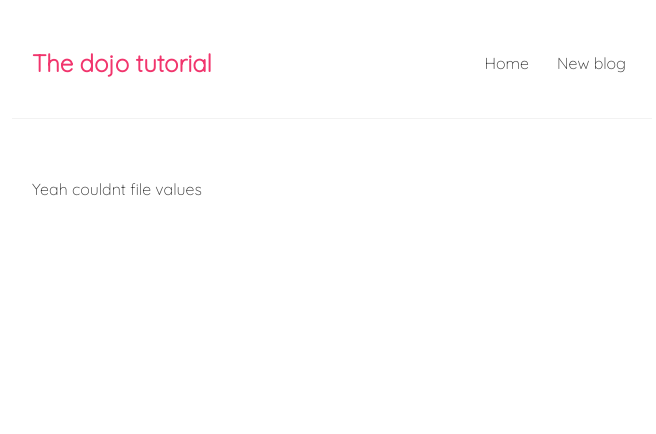
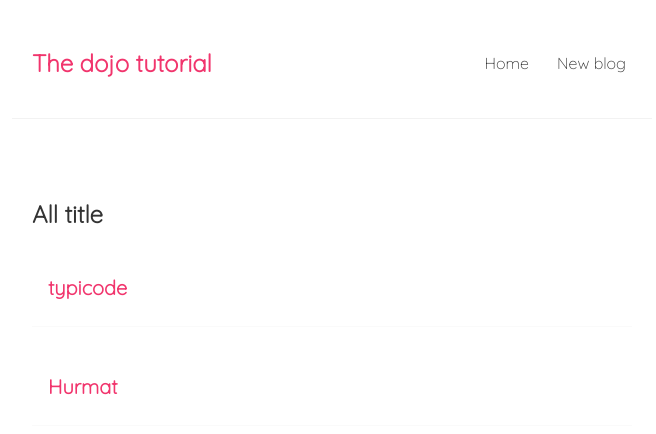
Before and after one commit to Hurmatullah/react_js, a React (Create React App) app: page / in a window 1280 px wide. Shown: the top 434 px of the page, without its empty margins (304-960 px from the left). Built offline with nearby package versions, Linux system fonts and the light colour scheme; no server answers; data requests are answered from the project's data file.

Commit message:
Updated coded

```diff
--- a/src/Home.js
+++ b/src/Home.js
@@ -45,7 +45,7 @@ const Home = () => {
   useEffect(() => {
 
     setTimeout(() => {
-      fetch("http://localhost:9000/postss")
+      fetch("http://localhost:9000/posts")
       .then(res => {
         if(!res.ok)
         {
@@ -54,17 +54,23 @@ const Home = () => {
         return res.json();
       })
       .then(data => {
+        pendingDone(false);
+        showError(null);
         setBLogs(data);
+
+
       })
-      pendingDone(false);
-      showError("Yeah couldnt file values");
+      .catch(err => {
+        pendingDone(false);
+        showError(err.message);
+      })
     }, 500);
 
   });
 
   return (
     <div className="Home">
-      {errorMessage && <div>Yeah couldnt file values</div>}
+      {errorMessage && <div>{errorMessage}</div>}
       {isPending && <div>Loading.....</div>}
       {blogs && <Bloglist blogs={blogs}title="All title"></Bloglist>}
     </div>
```
